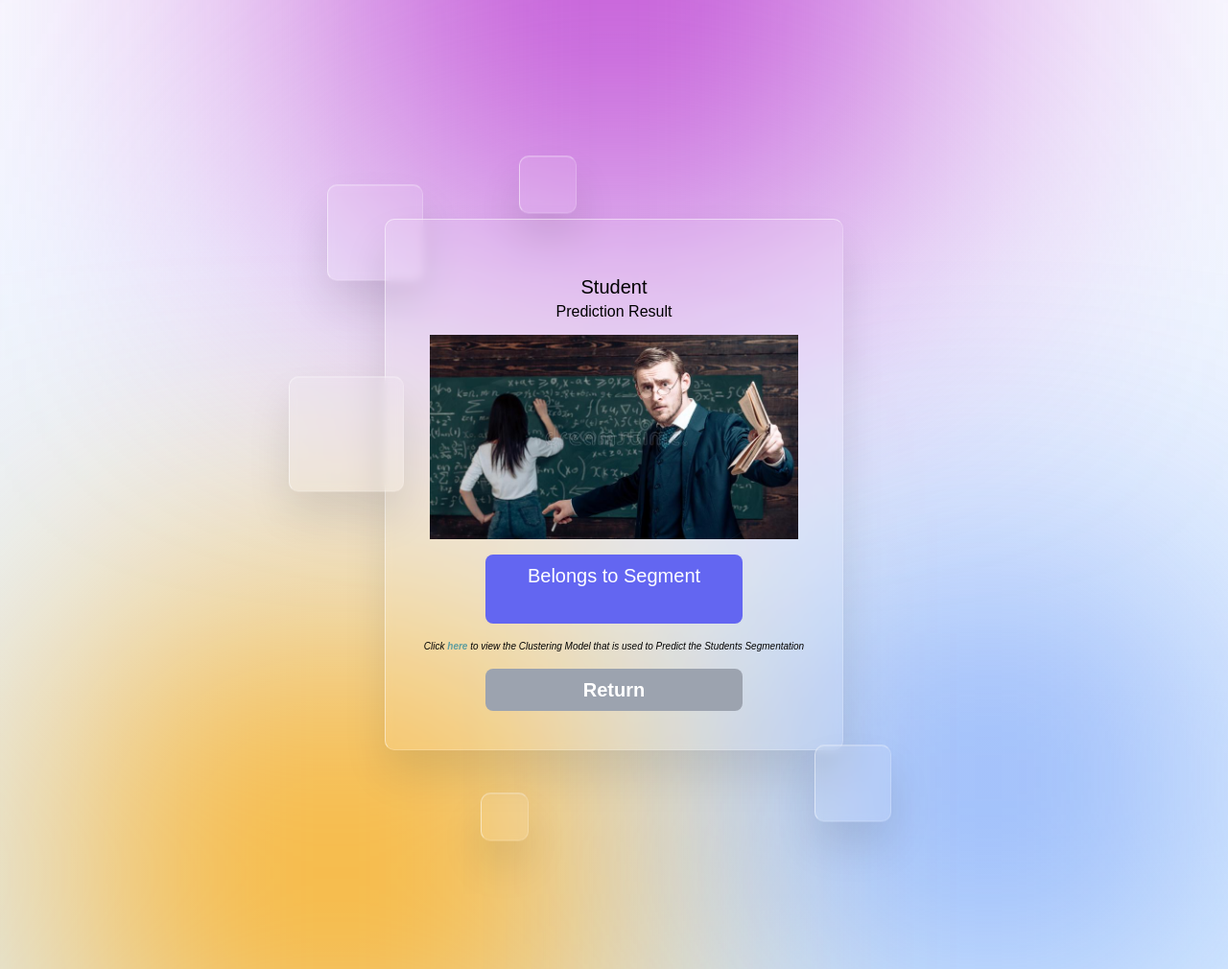
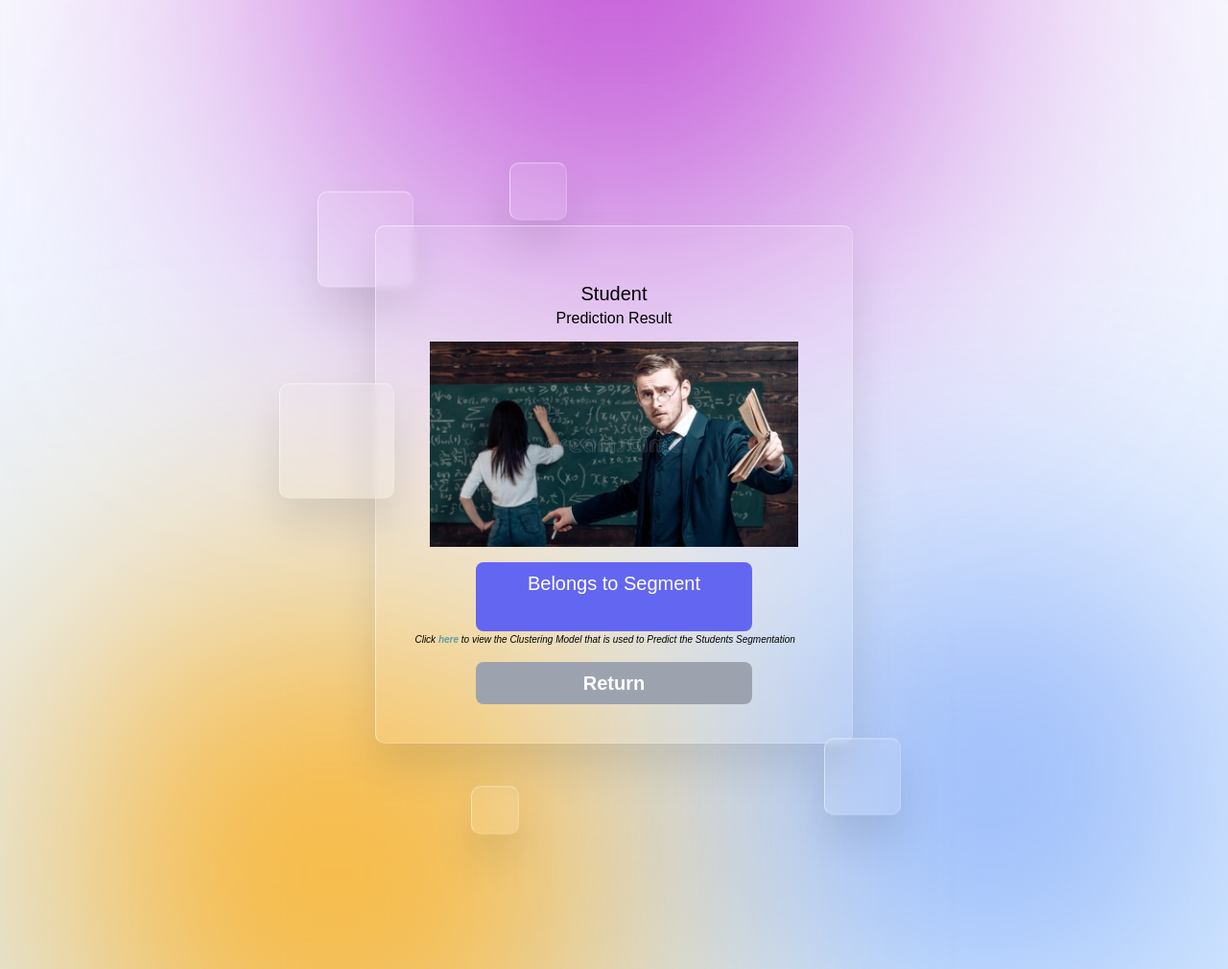
Before and after one commit to Arckitechttt/Students-Performace-Segmentation-Website, a Flask app: template templates/resultt.html in a window 1280 px wide. Shown: the whole page at 96% size. Run offline with Flask 2, Linux system fonts and the light colour scheme; the template is opened without the code that fills it, so the values that code supplies are empty; some libraries are stand-ins or nearby versions.

Commit message:
Update #7
Update #7

```diff
--- a/templates/resultt.html
+++ b/templates/resultt.html
@@ -227,16 +227,17 @@
 
             <h3 class="text-center text-bold bg-indigo-500 hover:bg-indigo-400 text-white text-xl p-2 mt-4 mx-16 rounded-lg">Belongs to Segment<br /><br /><b><font size="20" color="red">{{ prediction }}</font></b></h3>
 
+            <em>
+              <font size="1">
+                Click <a href="https://colab.research.google.com/drive/1vg2jqueO_wlnDKMkgKWMgsB-TndnSeF-?usp=sharing" target="_blank" style="color: cadetblue;"><b>here</b></a> to view the Clustering Model that is used to Predict the Students Segmentation
+              </font>
+            </em>
+
             <a href="/" class="hover:text-indigo-500 w-1/12">
               <svg xmlns="http://www.w3.org/2000/svg" fill="none" viewBox="0 0 24 24" stroke-width="1.5" stroke="currentColor" class="w-4 h-4 inline">
                 <path />
               </svg>
               <br />
-              <em>
-                <font size="1">
-                  Click <a href="https://colab.research.google.com/drive/1vg2jqueO_wlnDKMkgKWMgsB-TndnSeF-?usp=sharing" target="_blank" style="color: cadetblue;"><b>here</b></a> to view the Clustering Model that is used to Predict the Students Segmentation
-                </font>
-              </em>
               <p class="text-center text-bold bg-gray-400 hover:bg-gray-300 text-white text-xl p-2 mt-4 mx-16 rounded-lg">
                 <b>Return</b>
               </p>
```
Also changed, not shown: 1 other file.
